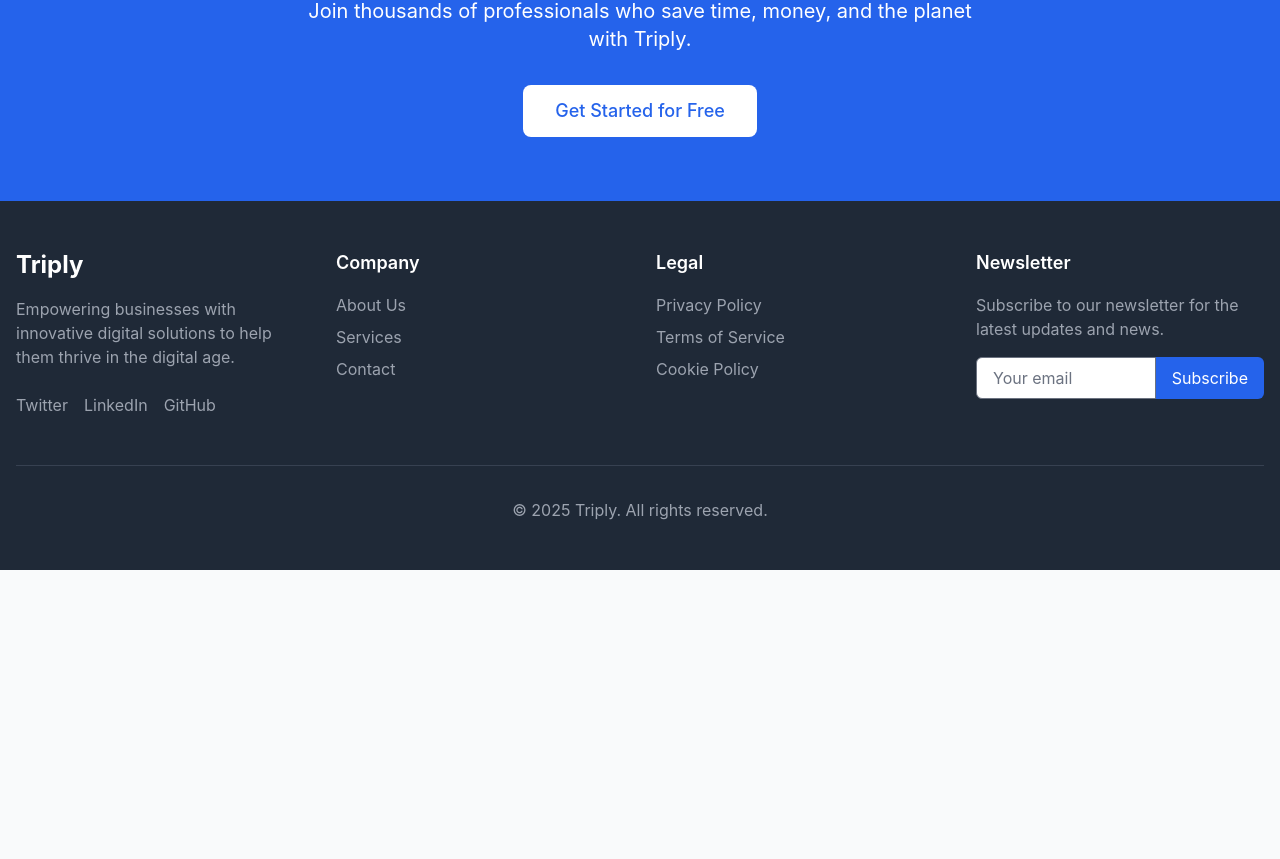
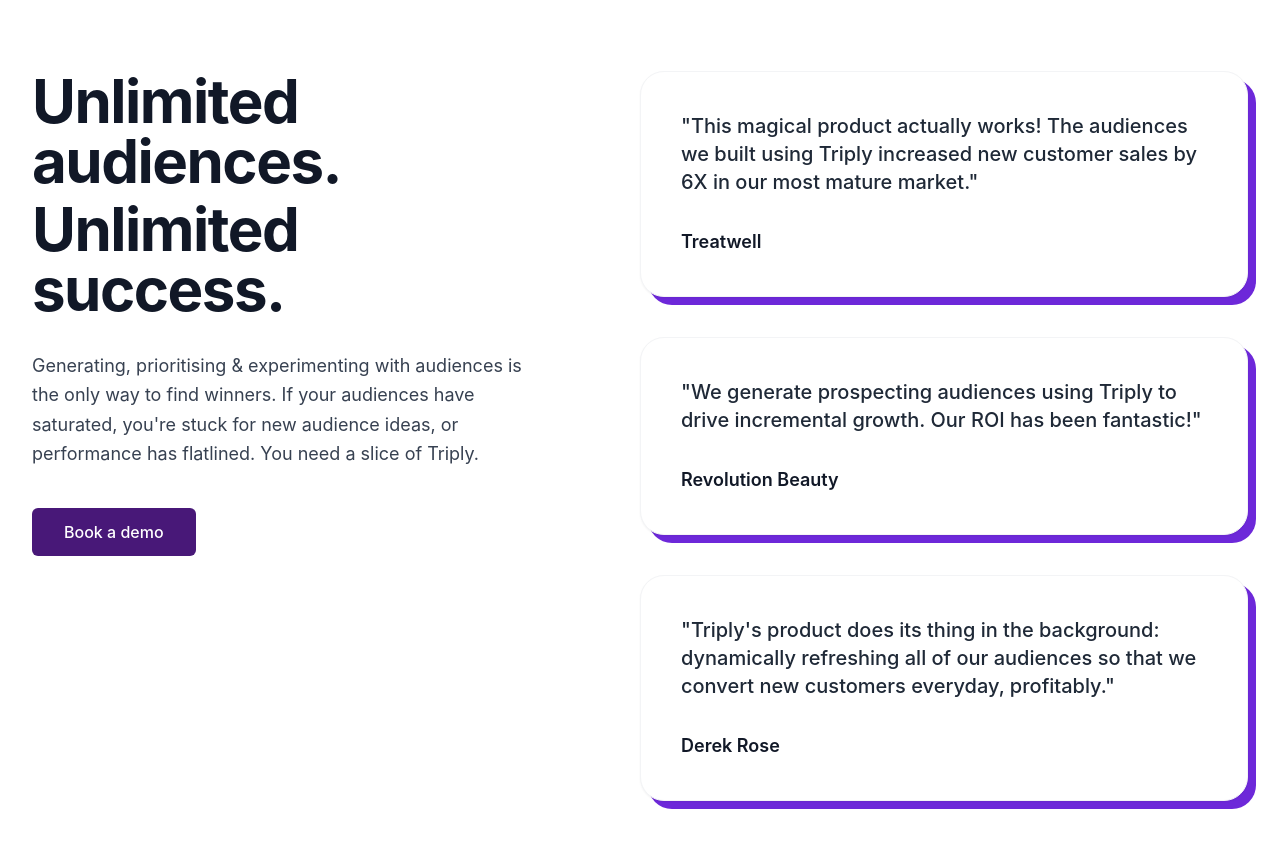
Before and after one commit to Punit-Dethe/triply, a React (Vite) app: page / in a window 1280 px wide. Shown: the part 2257-3116 px from the top of the page. Before the commit the page ends 2827 px from the top, so only its background shows below. Built offline with nearby package versions, Linux system fonts and the light colour scheme.

Commit message:
testamonial

```diff
--- a/src/components/HowItWorks.jsx
+++ b/src/components/HowItWorks.jsx
@@ -151,12 +151,16 @@
   };
 
   return (
+    <div className="mx-4 sm:mx-8 my-8">
       <motion.section
         ref={sectionRef}
         initial="hidden"
         animate={isInView ? "visible" : "hidden"}
         variants={containerVariants}
-      className="relative py-20 sm:py-32 bg-[#f8f9fa] overflow-hidden"
+        className="relative py-20 sm:py-32 bg-[#f8f9fa] overflow-hidden rounded-3xl border-[3px] border-[#481878]"
+        style={{
+          boxShadow: '0 0 25px 5px rgba(0, 0, 0, 0.2)'
+        }}
       >
         {/* Left side continuous purple glow */}
         <motion.div
@@ -277,6 +281,7 @@
           </div>
         </div>
       </motion.section>
+    </div>
   );
 };
 
--- /dev/null
+++ b/src/components/Testimonials.jsx
@@ -0,0 +1,118 @@
+import React from 'react';
+import { motion } from 'framer-motion';
+import { Link } from 'react-router-dom';
+
+export const Testimonials = () => {
+  const testimonials = [
+    {
+      quote: '"This magical product actually works! The audiences we built using Triply increased new customer sales by 6X in our most mature market."',
+      company: 'Treatwell',
+      logo: 'https://placehold.co/200x50/text=Treatwell'
+    },
+    {
+      quote: '"We generate prospecting audiences using Triply to drive incremental growth. Our ROI has been fantastic!"',
+      company: 'Revolution Beauty',
+      logo: 'https://placehold.co/200x50/text=Revolution'
+    },
+    {
+      quote: '"Triply\'s product does its thing in the background: dynamically refreshing all of our audiences so that we convert new customers everyday, profitably."',
+      company: 'Derek Rose',
+      logo: 'https://placehold.co/200x50/text=DerekRose'
+    }
+  ];
+
+  const containerVariants = {
+    hidden: { opacity: 0 },
+    visible: {
+      opacity: 1,
+      transition: {
+        staggerChildren: 0.2,
+      },
+    },
+  };
+
+  const itemVariants = {
+    hidden: { opacity: 0, y: 20 },
+    visible: {
+      opacity: 1,
+      y: 0,
+      transition: {
+        duration: 0.5,
+        ease: 'easeOut',
+      },
+    },
+  };
+
+  return (
+    <section className="py-24 sm:py-32 bg-white overflow-hidden">
+      <div className="container mx-auto px-4 md:px-8">
+        <motion.div
+          initial="hidden"
+          whileInView="visible"
+          viewport={{ once: true, amount: 0.2 }}
+          variants={containerVariants}
+          className="flex flex-col lg:flex-row justify-between items-start gap-16"
+        >
+          {/* Left side - Heading */}
+          <motion.div
+            variants={itemVariants}
+            className="lg:w-5/12 mb-16 lg:mb-0"
+          >
+            <h2 className="text-5xl md:text-6xl font-bold text-gray-900 tracking-tight leading-tight">
+              Unlimited <br />
+              audiences.<br />
+              <span className="mt-2 inline-block">Unlimited <br />
+              success.</span>
+            </h2>
+            <p className="mt-8 text-lg text-gray-700 leading-relaxed">
+              Generating, prioritising & experimenting with audiences is the only way to find winners.
+              If your audiences have saturated, you're stuck for new audience ideas, or performance has flatlined.
+              You need a slice of Triply.
+            </p>
+            <Link
+              to="/contact"
+              className="mt-10 px-8 py-3 bg-[#481878] text-white rounded-md font-medium hover:bg-[#5a2996] transition-colors inline-block"
+            >
+              Book a demo
+            </Link>
+          </motion.div>
+
+          {/* Right side - Testimonial Cards */}
+          <motion.div
+            variants={itemVariants}
+            className="lg:w-6/12 space-y-10"
+          >
+            {testimonials.map((testimonial, index) => (
+              <motion.div
+                key={index}
+                variants={itemVariants}
+                className="relative"
+                whileHover={{
+                  y: -5,
+                  transition: { duration: 0.2 }
+                }}
+              >
+                {/* Purple border frame */}
+                <div className="absolute inset-0 bg-[#6d28d9] rounded-3xl transform translate-x-2 translate-y-2"></div>
+
+                {/* White content card */}
+                <div className="relative bg-white p-8 sm:p-10 rounded-3xl border border-gray-100 shadow-sm z-10">
+                  <p className="text-lg sm:text-xl text-gray-800 mb-8 font-medium leading-relaxed">
+                    {testimonial.quote}
+                  </p>
+                  <div className="flex items-center">
+                    <div className="font-semibold text-gray-900 text-lg">
+                      {testimonial.company}
+                    </div>
+                  </div>
+                </div>
+              </motion.div>
+            ))}
+          </motion.div>
+        </motion.div>
+      </div>
+    </section>
+  );
+};
+
+export default Testimonials;
--- a/src/pages/Home.jsx
+++ b/src/pages/Home.jsx
@@ -1,6 +1,7 @@
 import React from 'react';
 import { Link } from 'react-router-dom';
 import HowItWorks from '../components/HowItWorks';
+import Testimonials from '../components/Testimonials';
 
 const Home = () => {
   return (
@@ -76,6 +77,8 @@
 
       <HowItWorks />
 
+      <Testimonials />
+
       {/* CTA Section */}
       <div className="bg-blue-600 text-white py-16">
         <div className="container mx-auto px-4 text-center">
```
Lines whose indentation alone changed are shown as unchanged.
